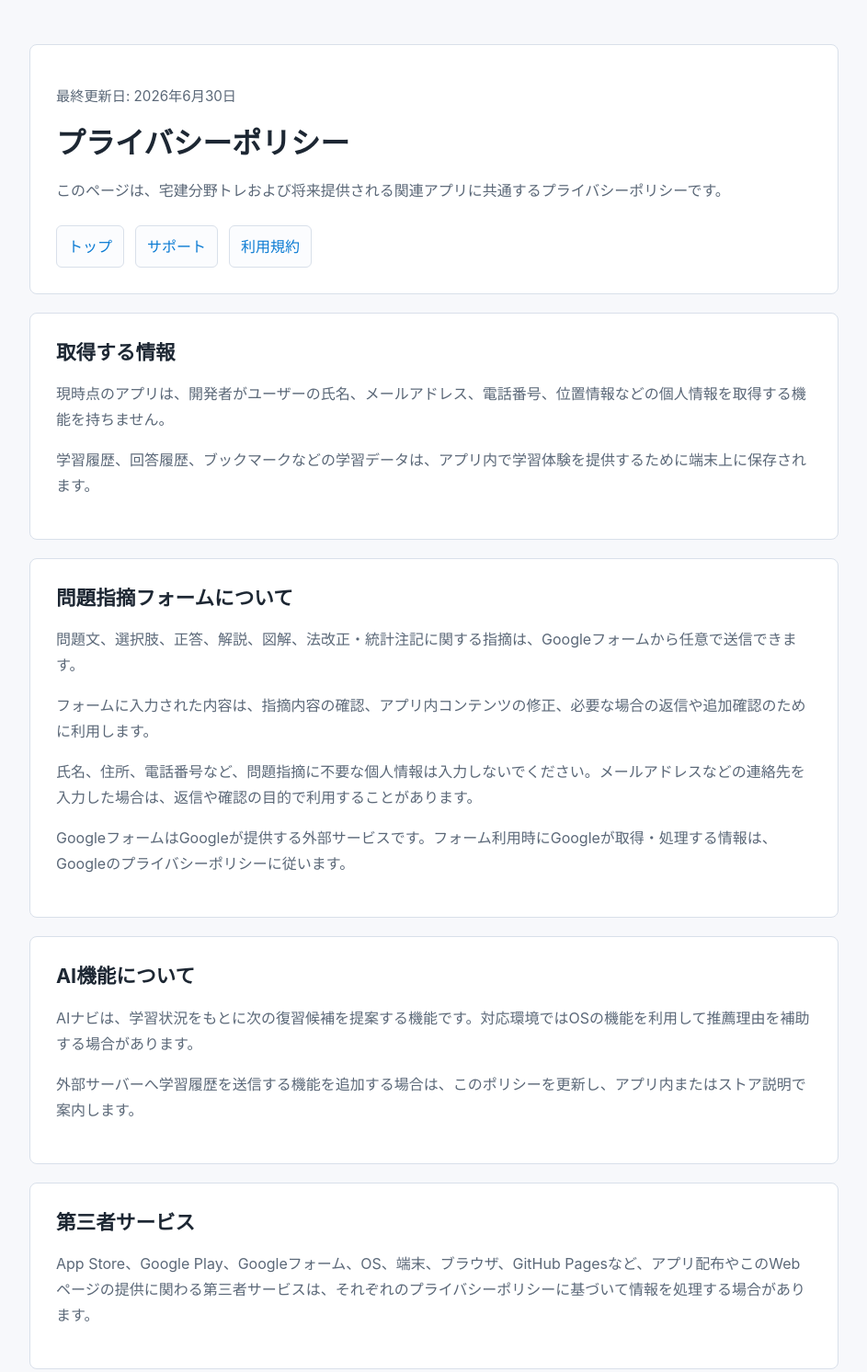
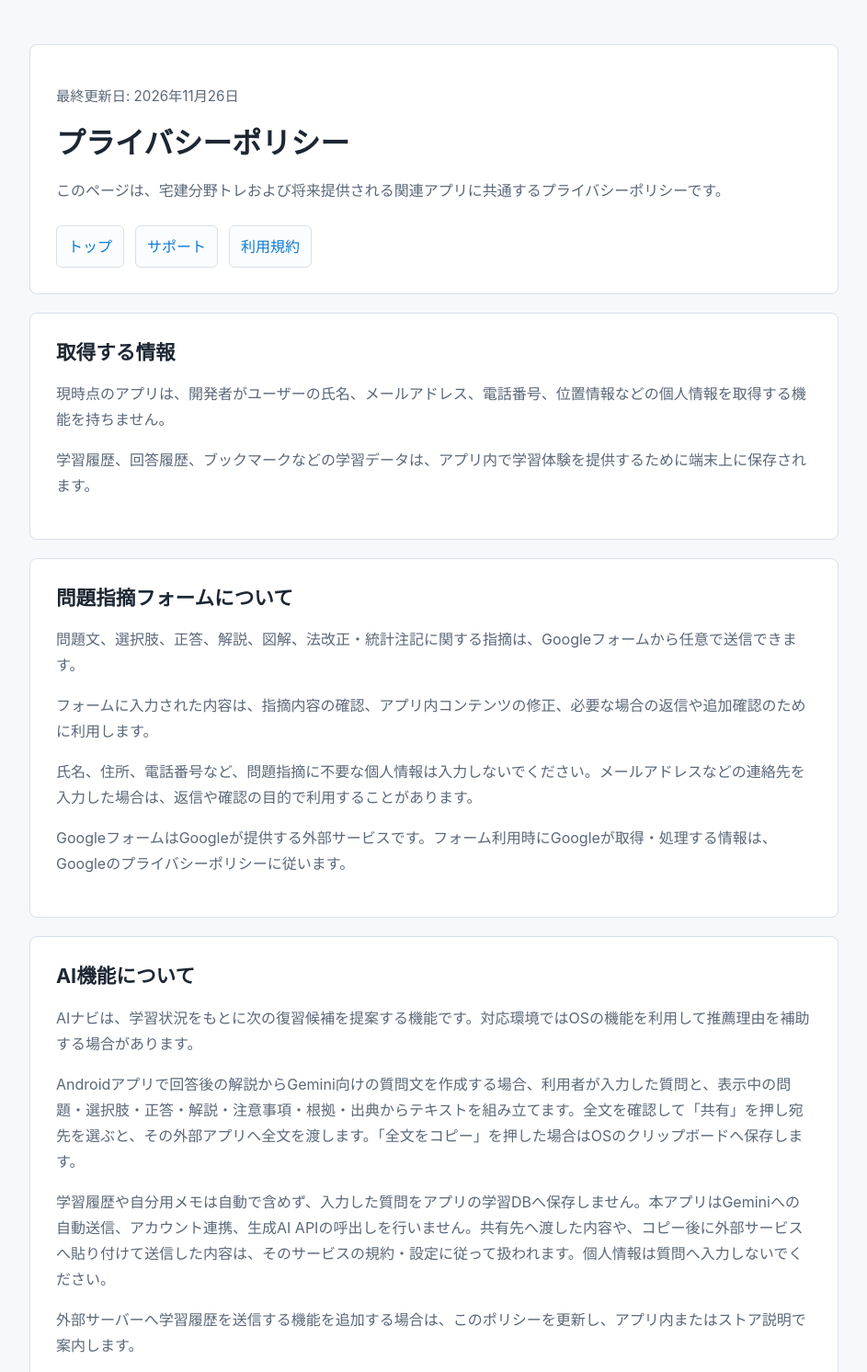
Before and after one commit to bitmeister-yk/takken-app-pages, a plain HTML site: page privacy.html in a window 1280 px wide. Shown: the top 1492 px of the page at 92% size, without its empty margins (168-1111 px from the left). Drawn offline with Linux system fonts and the light colour scheme.

Commit message:
AndroidのGemini質問共有・コピー機能の取扱いをプライバシーポリシーに明記する
takken-android #168（PR #170）・#176（1.0.10 リリース準備）に合わせ、docs/gemini-copy-handoff.md の説明案をもとに privacy.html の「AI機能について」へ対象データ・明示共有/コピー・非保存・外部サービス規約に関する説明を追記し、最終更新日を更新する。

Verified: diff-check; python3 html.parser tag/section balance check, git diff --check

```diff
--- a/privacy.html
+++ b/privacy.html
@@ -9,7 +9,7 @@
 <body>
   <main>
     <header>
-      <p class="meta">最終更新日: 2026年6月30日</p>
+      <p class="meta">最終更新日: 2026年11月26日</p>
       <h1>プライバシーポリシー</h1>
       <p>このページは、宅建分野トレおよび将来提供される関連アプリに共通するプライバシーポリシーです。</p>
       <nav class="nav" aria-label="Pages">
@@ -36,6 +36,8 @@
     <section>
       <h2>AI機能について</h2>
       <p>AIナビは、学習状況をもとに次の復習候補を提案する機能です。対応環境ではOSの機能を利用して推薦理由を補助する場合があります。</p>
+      <p>Androidアプリで回答後の解説からGemini向けの質問文を作成する場合、利用者が入力した質問と、表示中の問題・選択肢・正答・解説・注意事項・根拠・出典からテキストを組み立てます。全文を確認して「共有」を押し宛先を選ぶと、その外部アプリへ全文を渡します。「全文をコピー」を押した場合はOSのクリップボードへ保存します。</p>
+      <p>学習履歴や自分用メモは自動で含めず、入力した質問をアプリの学習DBへ保存しません。本アプリはGeminiへの自動送信、アカウント連携、生成AI APIの呼出しを行いません。共有先へ渡した内容や、コピー後に外部サービスへ貼り付けて送信した内容は、そのサービスの規約・設定に従って扱われます。個人情報は質問へ入力しないでください。</p>
       <p>外部サーバーへ学習履歴を送信する機能を追加する場合は、このポリシーを更新し、アプリ内またはストア説明で案内します。</p>
     </section>
 
```
